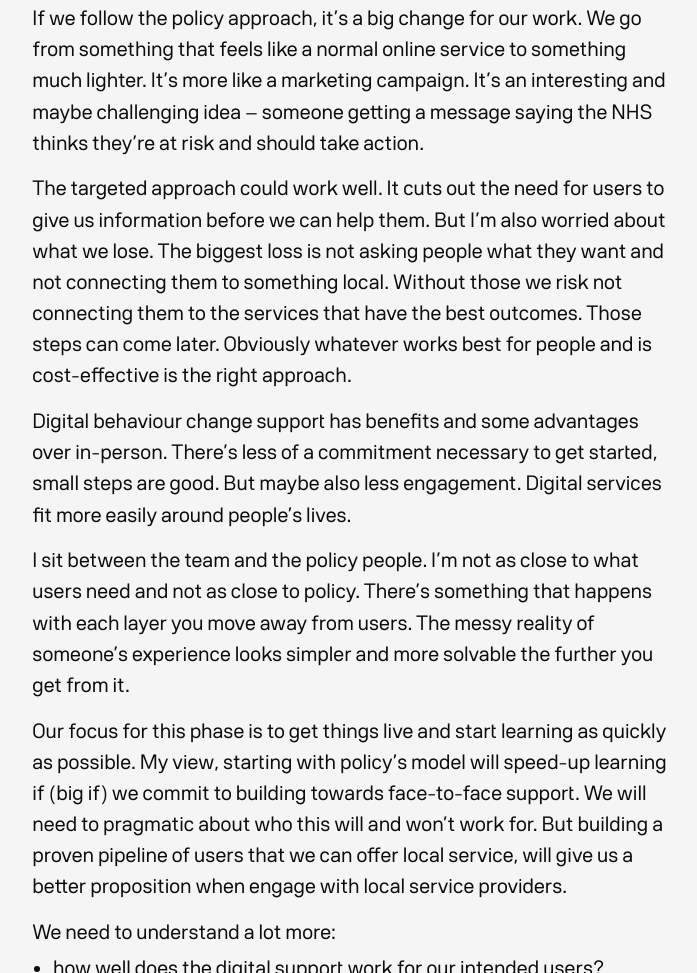
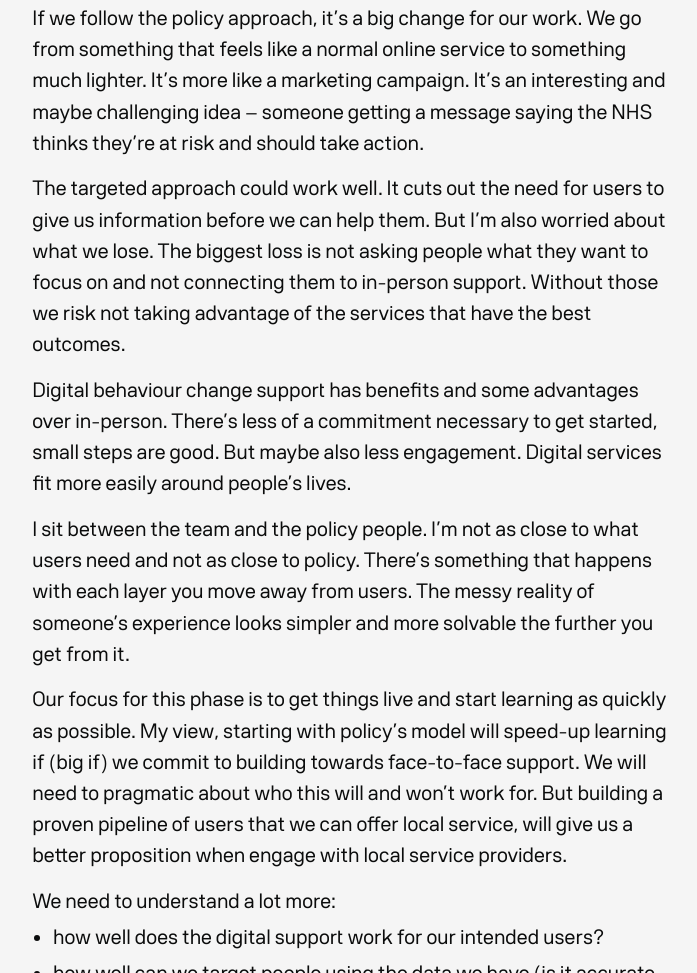
Before and after one commit to ralph-hawkins/ralphhawkins, an Eleventy site: page src/posts/weeknotes/2025-06-21-tangentland.md in a window 1280 px wide. Shown: the part 1638-2611 px from the top of the page, without its empty margins (290-987 px from the left). Built offline with nearby package versions, Linux system fonts and the light colour scheme; Eleventy itself is replaced by a stand-in of ours; files that its build step writes are made by us from their sources.

Commit message:
Update 2025-06-21-tangentland.md

```diff
--- a/src/posts/weeknotes/2025-06-21-tangentland.md
+++ b/src/posts/weeknotes/2025-06-21-tangentland.md
@@ -24,7 +24,7 @@ We have some evidence that people prefer face‑to‑face support when offered a
 
 If we follow the policy approach, it’s a big change for our work. We go from something that feels like a normal online service to something much lighter. It’s more like a marketing campaign. It’s an interesting and maybe challenging idea – someone getting a message saying the NHS thinks they’re at risk and should take action.
 
-The targeted approach could work well. It cuts out the need for users to give us information before we can help them. But I’m also worried about what we lose. The biggest loss is not asking people what they want and not connecting them to something local. Without those we risk not connecting them to the services that have the best outcomes. Those steps can come later. Obviously whatever works best for people and is cost‑effective is the right approach.
+The targeted approach could work well. It cuts out the need for users to give us information before we can help them. But I’m also worried about what we lose. The biggest loss is not asking people what they want to focus on and not connecting them to in‑person support. Without those we risk not taking advantage of the services that have the best outcomes.
 
 Digital behaviour change support has benefits and some advantages over in‑person. There’s less of a commitment necessary to get started, small steps are good. But maybe also less engagement. Digital services fit more easily around people’s lives.
 
```
